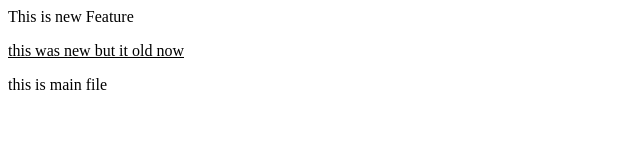
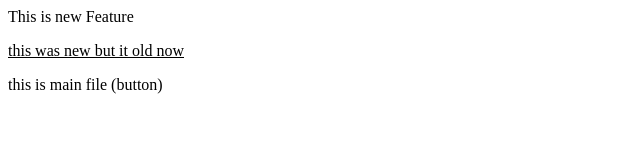
Before and after one commit to ahadshaikhb747-oss/Localrepo, a plain HTML site: page index.html in a window 1280 px wide. Shown: the full height of the page, 0-640 px from the left. Drawn offline with Linux system fonts and the light colour scheme.

Commit message:
Add button

```diff
--- a/index.html
+++ b/index.html
@@ -1,3 +1,3 @@
 <p>This is new Feature</p>
 <u>this was new but it old now</u>
-<p>this is main file</p>
+<p>this is main file (button)</p>
```
